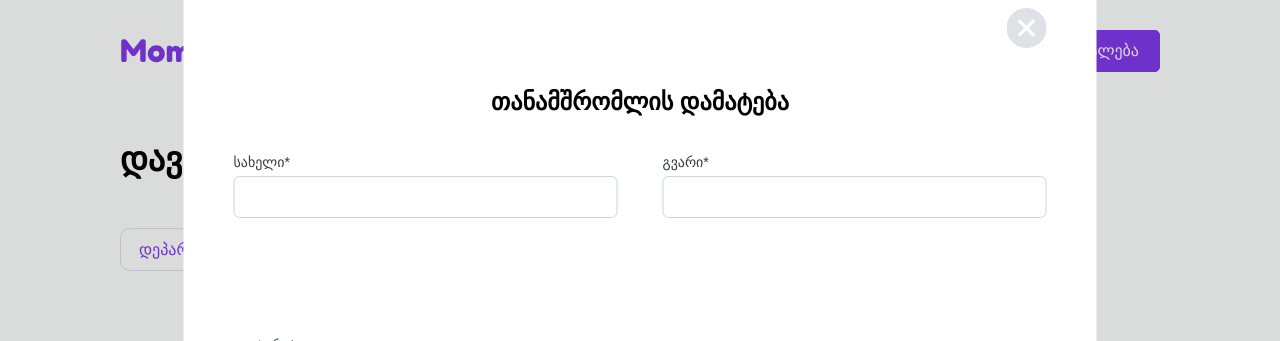
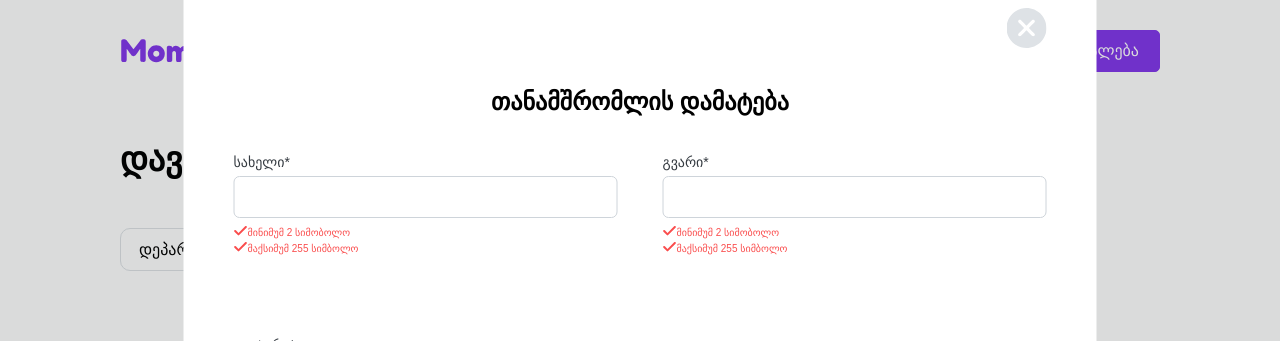
Before and after one commit to vakkko/Momentum, a React (Vite) app: page / in a window 1280 px wide. Both pictures are taken after a click on the button "თანამშრომლის შექმნა". Shown: the top 341 px of the page. Built offline with nearby package versions, Linux system fonts and the light colour scheme; no server answers; a small style sheet from the web is missing.

Commit message:
feat: add post request to the employ modal

```diff
--- a/src/components/AddEmploy/AddEmploy.jsx
+++ b/src/components/AddEmploy/AddEmploy.jsx
@@ -1,13 +1,19 @@
 import { useState } from "react";
 import "./addEmploy.css";
+import NameInput from "./NameInput/NameInput";
+import axios from "axios";
 
 export default function AddEmploy({ setShowModal, departments }) {
   const [preview, setPreview] = useState(null);
+  const [file, setFile] = useState(null);
+  const [name, setName] = useState("");
+  const [surname, setSurname] = useState("");
+  const [selectedDepartment, setSelectedDepartment] = useState("");
 
   const handleFileChange = (event) => {
     if (event.target.files && event.target.files.length > 0) {
       const selectedFile = event.target.files[0];
-
+      setFile(selectedFile);
       const objectUrl = URL.createObjectURL(selectedFile);
       setPreview(objectUrl);
     }
@@ -15,6 +21,56 @@ export default function AddEmploy({ setShowModal, departments }) {
 
   const closeModal = () => {
     setShowModal(false);
+  };
+
+  const handleNameChange = (e) => {
+    const regex = /^[a-zA-Zა-ჰ]+$/;
+    const inputValue = e.target.value;
+
+    if (regex.test(inputValue) || inputValue === "") {
+      setName(inputValue);
+    }
+  };
+
+  const handleSurnameChange = (e) => {
+    setSurname(e.target.value);
+  };
+
+  const handleSelectedDep = (e) => {
+    setSelectedDepartment(e.target.value);
+  };
+  const handleSubmit = async () => {
+    if (
+      name.length >= 2 &&
+      name.length <= 255 &&
+      surname.length >= 2 &&
+      surname.length <= 255 &&
+      selectedDepartment &&
+      file
+    ) {
+      const formData = new FormData();
+      formData.append("name", name);
+      formData.append("surname", surname);
+      formData.append("avatar", file);
+      formData.append("department_id", selectedDepartment);
+
+      try {
+        await axios.post(
+          "https://momentum.redberryinternship.ge/api/employees",
+          formData,
+          {
+            headers: {
+              "Content-Type": "multipart/form-data",
+              Authorization: `Bearer 9e6c1b92-a397-450d-8338-35b007457477`,
+            },
+          }
+        );
+        closeModal();
+      } catch (error) {
+        console.error(error);
+      }
+    }
+    return;
   };
 
   return (
@@ -26,16 +82,18 @@ export default function AddEmploy({ setShowModal, departments }) {
         </button>
         <h2>თანამშრომლის დამატება</h2>
         <div className="employ-inputs">
-          <div>
-            <label htmlFor="name">სახელი*</label>
-            <br />
-            <input type="text" id="name" />
-          </div>
-          <div>
-            <label htmlFor="surname">გვარი*</label>
-            <br />
-            <input type="text" id="surname" />
-          </div>
+          <NameInput
+            label={"სახელი*"}
+            id={"name"}
+            name={name}
+            handleNameChange={handleNameChange}
+          />
+          <NameInput
+            label={"გვარი*"}
+            id={"surname"}
+            name={surname}
+            handleNameChange={handleSurnameChange}
+          />
           <div className="avatar-container">
             <span>ავატარი*</span>
             <div>
@@ -80,10 +138,15 @@ export default function AddEmploy({ setShowModal, departments }) {
           <div className="select-department">
             <label>დეპარტამენტი*</label>
             <br />
-            <select id="department">
-              <option disabled selected hidden value=""></option>
+            <select
+              id="department"
+              value={selectedDepartment}
+              onChange={handleSelectedDep}
+              required
+            >
+              <option disabled hidden value=""></option>
               {departments.map((opt) => (
-                <option key={opt.id} value={opt.name}>
+                <option key={opt.id} value={opt.id}>
                   {opt.name}
                 </option>
               ))}
@@ -92,7 +155,9 @@ export default function AddEmploy({ setShowModal, departments }) {
         </div>
         <div className="modal-button-group">
           <button onClick={closeModal}>გაუქმება</button>
-          <button className="btn-add">დაამატე თანამშრომელი</button>
+          <button onClick={handleSubmit} className="btn-add">
+            დაამატე თანამშრომელი
+          </button>
         </div>
       </div>
     </div>
--- /dev/null
+++ b/src/components/AddEmploy/NameInput/NameInput.jsx
@@ -0,0 +1,63 @@
+import "./nameInput.css";
+
+export default function NameInput({ id, label, handleNameChange, name }) {
+  return (
+    <div>
+      <label htmlFor="name">{label}</label>
+      <br />
+      <input
+        onChange={handleNameChange}
+        value={name}
+        type="text"
+        id={id}
+        minLength={2}
+        maxLength={255}
+        required
+      />
+      <div
+        className={`error-container ${
+          name.length <= 2
+            ? "not-validate"
+            : name.length > 2 && name.length < 255 && "validate"
+        }`}
+      >
+        <p>
+          <svg
+            width="14"
+            height="10"
+            viewBox="0 0 14 10"
+            fill="none"
+            xmlns="http://www.w3.org/2000/svg"
+          >
+            <path
+              d="M12.3327 1L4.99935 8.33333L1.66602 5"
+              stroke="#6C757D"
+              strokeWidth="2"
+              strokeLinecap="round"
+              strokeLinejoin="round"
+            />
+          </svg>
+          მინიმუმ 2 სიმობოლო
+        </p>
+        <p>
+          <svg
+            width="14"
+            height="10"
+            viewBox="0 0 14 10"
+            fill="none"
+            xmlns="http://www.w3.org/2000/svg"
+          >
+            <path
+              d="M12.3327 1L4.99935 8.33333L1.66602 5"
+              stroke="#6C757D"
+              strokeWidth="2"
+              strokeLinecap="round"
+              strokeLinejoin="round"
+            />
+          </svg>
+          მაქსიმუმ 255 სიმბოლო
+        </p>
+      </div>
+    </div>
+  );
+}
--- /dev/null
+++ b/src/components/AddEmploy/NameInput/nameInput.css
@@ -0,0 +1,28 @@
+.error-container {
+  margin-top: 8px;
+  display: flex;
+  flex-direction: column;
+  gap: 4px;
+}
+
+.error-container p {
+  font-size: 10px;
+  line-height: 100%;
+  color: var(--gray);
+}
+
+.not-validate p {
+  color: #fa4d4d;
+}
+
+.not-validate svg path {
+  stroke: #fa4d4d;
+}
+
+.validate p {
+  color: #08a508;
+}
+
+.validate svg path {
+  stroke: #08a508;
+}
--- a/src/components/FilterSection/FilterOptions/FilterOptions.jsx
+++ b/src/components/FilterSection/FilterOptions/FilterOptions.jsx
@@ -1,14 +1,11 @@
 import "./filterOptions.css";
 
-export default function FilterOptions({ options, dep }) {
+export default function FilterOptions({ options }) {
   return (
     <div className="filterBy-container">
       <div>
         {options.map((opt) => (
-          <label
-            key={opt.id}
-            className={`checkbox ${dep ? "checkbox-department" : ""}`}
-          >
+          <label key={opt.id} className={`checkbox`}>
             {opt.name}
             <input type="checkbox" />
             <span className="checkmark"></span>
--- a/src/components/FilterSection/FilterSection.jsx
+++ b/src/components/FilterSection/FilterSection.jsx
@@ -29,7 +29,7 @@ export default function FilterSection({ departments }) {
     <div className="filter-section">
       <h1>დავალებების გვერდი</h1>
       <div className="filter-options">
-        <button className="btn-department" onClick={handleDepClick}>
+        <button onClick={handleDepClick}>
           დეპარტამენტი
           <svg
             fill="#8338EC"
@@ -42,8 +42,7 @@ export default function FilterSection({ departments }) {
             <path
               id="XMLID_225_"
               d="M325.607,79.393c-5.857-5.857-15.355-5.858-21.213,0.001l-139.39,139.393L25.607,79.393
-	c-5.857-5.857-15.355-5.858-21.213,0.001c-5.858,5.858-5.858,15.355,0,21.213l150.004,150c2.813,2.813,6.628,4.393,10.606,4.393
-	s7.794-1.581,10.606-4.394l149.996-150C331.465,94.749,331.465,85.251,325.607,79.393z"
+	              c-5.857-5.857-15.355-5.858-21.213,0.001c-5.858,5.858-5.858,15.355,0,21.213l150.004,150c2.813,2.813,6.628,4.393,10.606,4.393s7.794-1.581,10.606-4.394l149.996-150C331.465,94.749,331.465,85.251,325.607,79.393z"
             />
           </svg>
         </button>
@@ -56,9 +55,7 @@ export default function FilterSection({ departments }) {
           <img src="./assets/down-arrow.svg" alt="down-arrow-icon" />
         </button>
       </div>
-      {showDepartments && (
-        <FilterOptions options={departments} dep={showDepartments} />
-      )}
+      {showDepartments && <FilterOptions options={departments} />}
       {showPriorities && <FilterOptions options={priorities} />}
     </div>
   );
--- a/src/components/FilterSection/filterSection.css
+++ b/src/components/FilterSection/filterSection.css
@@ -27,7 +27,3 @@ h1 {
   line-height: 100%;
   padding: 12.5px 30px 12.5px 18px;
 }
-
-.btn-department {
-  color: var(--purple);
-}
```
Also changed, not shown: public/assets/thick.svg (added).
